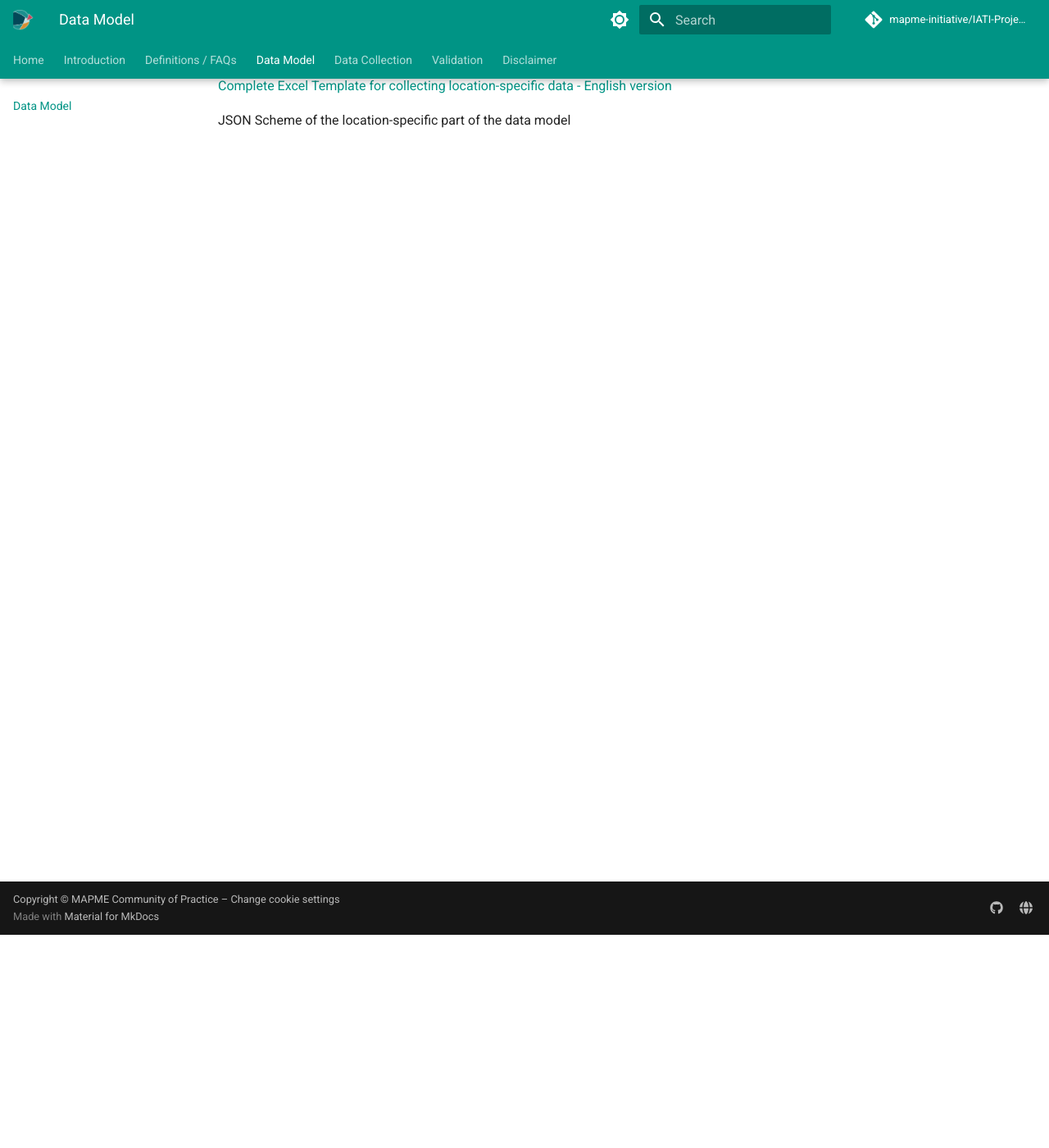
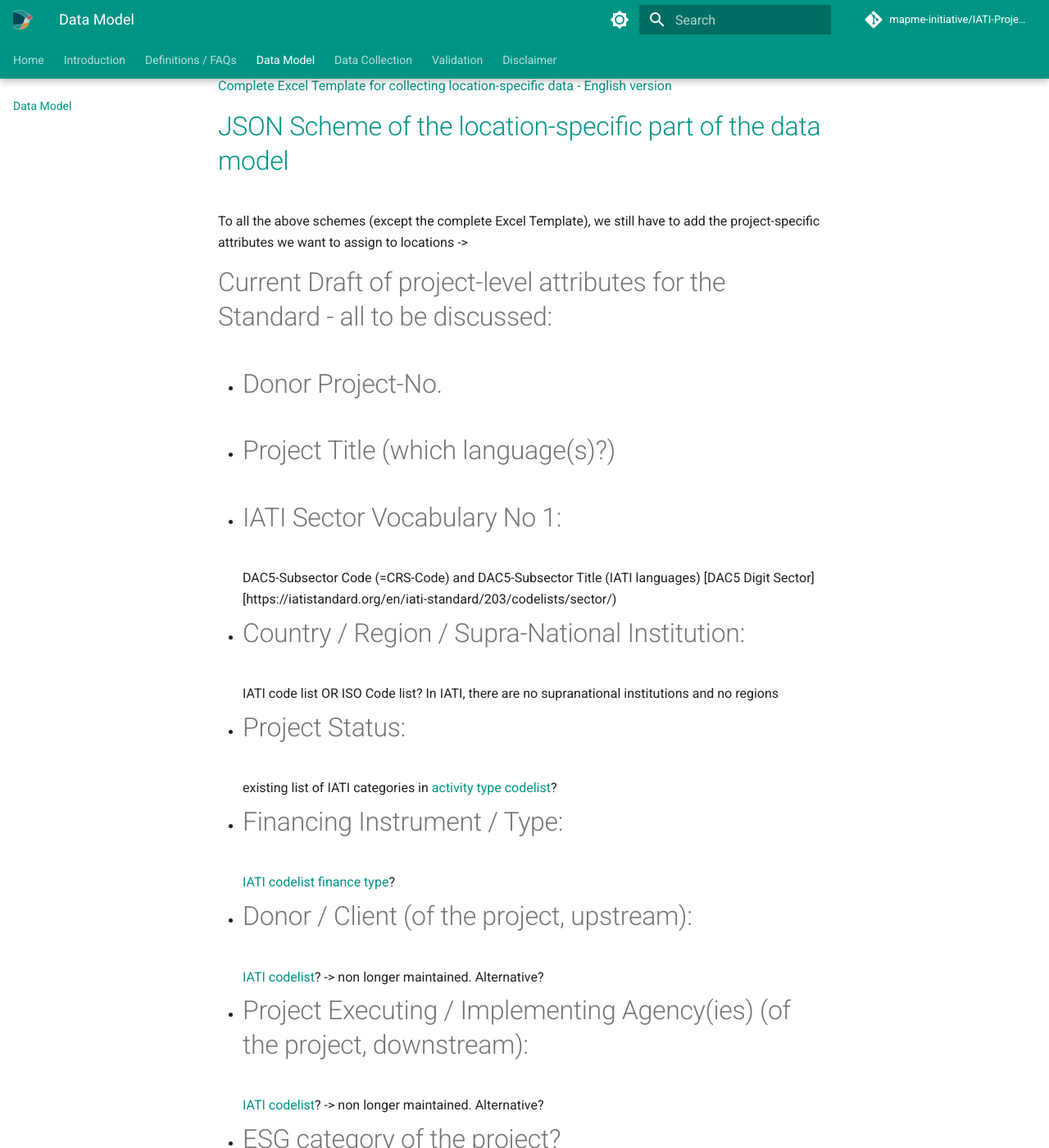
Before and after one commit to mapme-initiative/IATI-Project-Location-Standard, an MkDocs documentation site: the page built from docs/data_model.md, in a window 1280 px wide and 1400 px high, scrolled down 260 px. Shown: the whole window at 82% size. Built offline with MkDocs 1.6.1 and Material for MkDocs 9.7.7, drawn with Linux system fonts in a browser that asks for light colours; comment, search, counter and statistics services are not loaded; some of the changed text lies outside the part shown.

Commit message:
Update data_model.md

```diff
--- a/docs/data_model.md
+++ b/docs/data_model.md
@@ -6,4 +6,27 @@
 
 [Complete Excel Template for collecting location-specific data - English version](https://github.com/mapme-initiative/IATI-Project-Location-Standard/blob/main/docs/assets/excels/IATI_Project_Location_Data_Template_EN_V03.xlsx)
 
-JSON Scheme of the location-specific part of the data model
+# [JSON Scheme of the location-specific part of the data model](https://github.com/mapme-initiative/IATI-Project-Location-Standard/blob/main/docs/IATI_project_core_schema_.json)
+
+To all the above schemes (except the complete Excel Template), we still have to add the project-specific attributes we want to assign to locations ->
+
+# Current Draft of project-level attributes for the Standard - all to be discussed:
+
+- # Donor Project-No.
+- # Project Title (which language(s)?)
+- # IATI Sector Vocabulary No 1:
+  DAC5-Subsector Code (=CRS-Code) and DAC5-Subsector Title (IATI languages) [DAC5 Digit Sector][https://iatistandard.org/en/iati-standard/203/codelists/sector/)
+- # Country / Region / Supra-National Institution:
+  IATI code list OR ISO Code list? In IATI, there are no supranational institutions and no regions
+- # Project Status:
+  existing list of IATI categories in [activity type codelist](https://iatistandard.org/en/iati-standard/203/codelists/activitystatus/)?
+- # Financing Instrument / Type:
+  [IATI codelist finance type](https://iatistandard.org/en/iati-standard/203/codelists/financetype/)?
+- # Donor / Client (of the project, upstream):
+  [IATI codelist](https://iatistandard.org/en/iati-standard/203/codelists/organisationidentifier/)? -> non longer maintained. Alternative?
+- # Project Executing / Implementing Agency(ies) (of the project, downstream):
+  [IATI codelist](https://iatistandard.org/en/iati-standard/203/codelists/organisationidentifier/)? -> non longer maintained. Alternative?
+- # ESG category of the project?
+  Vocabulary?
+- # Project team internally responsible for the data
+  (quality assurance): internal logic
```
